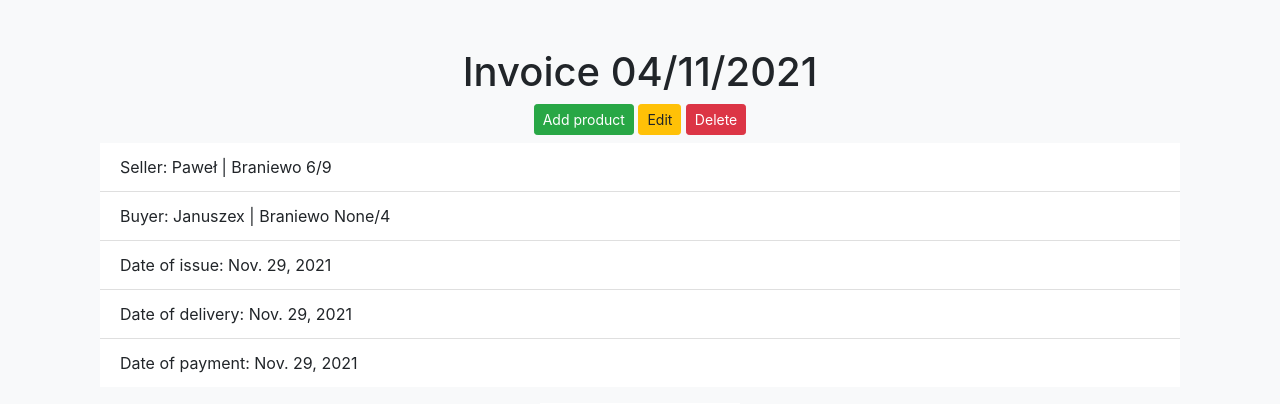
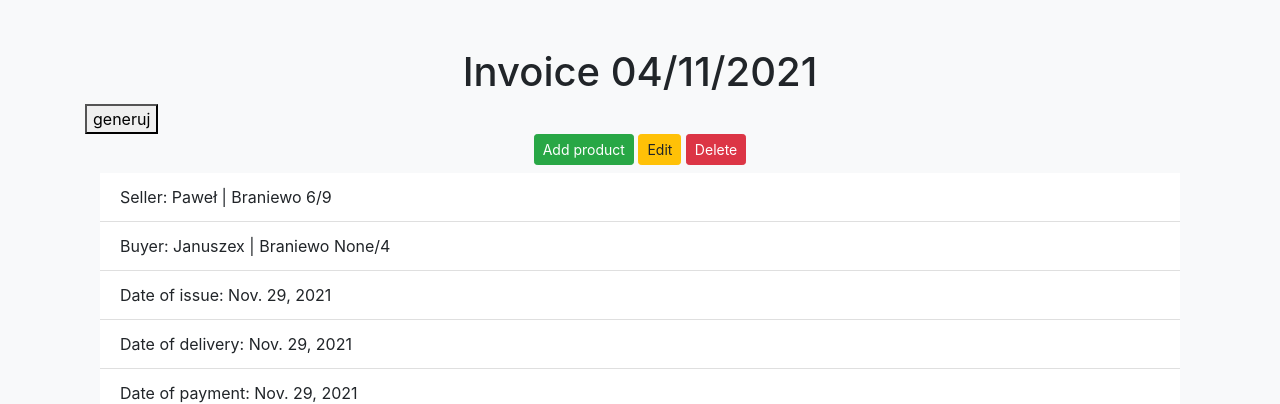
Before and after one commit to bbeksa/Projekt-zespo-owy---Bartosz-Beksa-Pawe-Bukowski-Tomasz-Domurad, a Django app: page /faktury/faktura/8/ in a window 1280 px wide. Shown: the part 56-460 px from the top of the page. Run offline with Django 3.2, Linux system fonts and the light colour scheme; data comes from the database, SQL or seed files in the repository; some libraries are stand-ins or nearby versions.

Commit message:
Update faktura.html

```diff
--- a/projektZespolowy/projekt/faktury/templates/faktury/faktura.html
+++ b/projektZespolowy/projekt/faktury/templates/faktury/faktura.html
@@ -2,6 +2,12 @@
 {% block content %}
 <div class="container mt-5">
     <h1 class="text-center">Invoice {{ invoice.number }}</h1>
+
+    <form method="post">
+        {% csrf_token %}
+        <button type="submit" value="Submit using POST"><a>generuj</a></button>
+    </form>
+
     <div class="container text-center">
         <a class="btn btn-success btn-sm" href="/faktury/dodajuslugedofaktury/{{ invoice.id }}/">Add product</a>
         <a class="btn btn-warning btn-sm" href="/faktury/edytujfakture/{{ invoice.id }}/">Edit</a>
```
